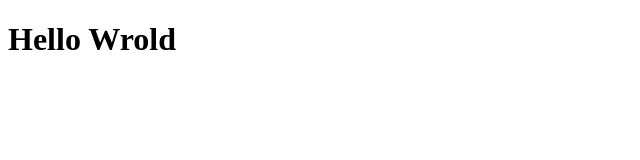
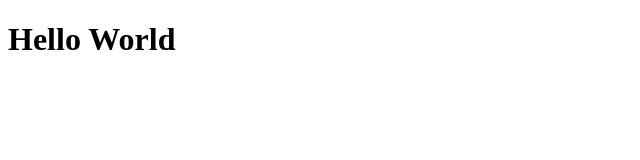
Before and after one commit to robsantossilva/fullcycle-git-github, a plain HTML site: page index.html in a window 1280 px wide. Shown: the full height of the page, 0-640 px from the left. Drawn offline with Linux system fonts and the light colour scheme.

Commit message:
fix index page

```diff
--- a/index.html
+++ b/index.html
@@ -7,6 +7,6 @@
     <title>Document</title>
   </head>
   <body>
-    <h1>Hello Wrold</h1>
+    <h1>Hello World</h1>
   </body>
 </html>
```
